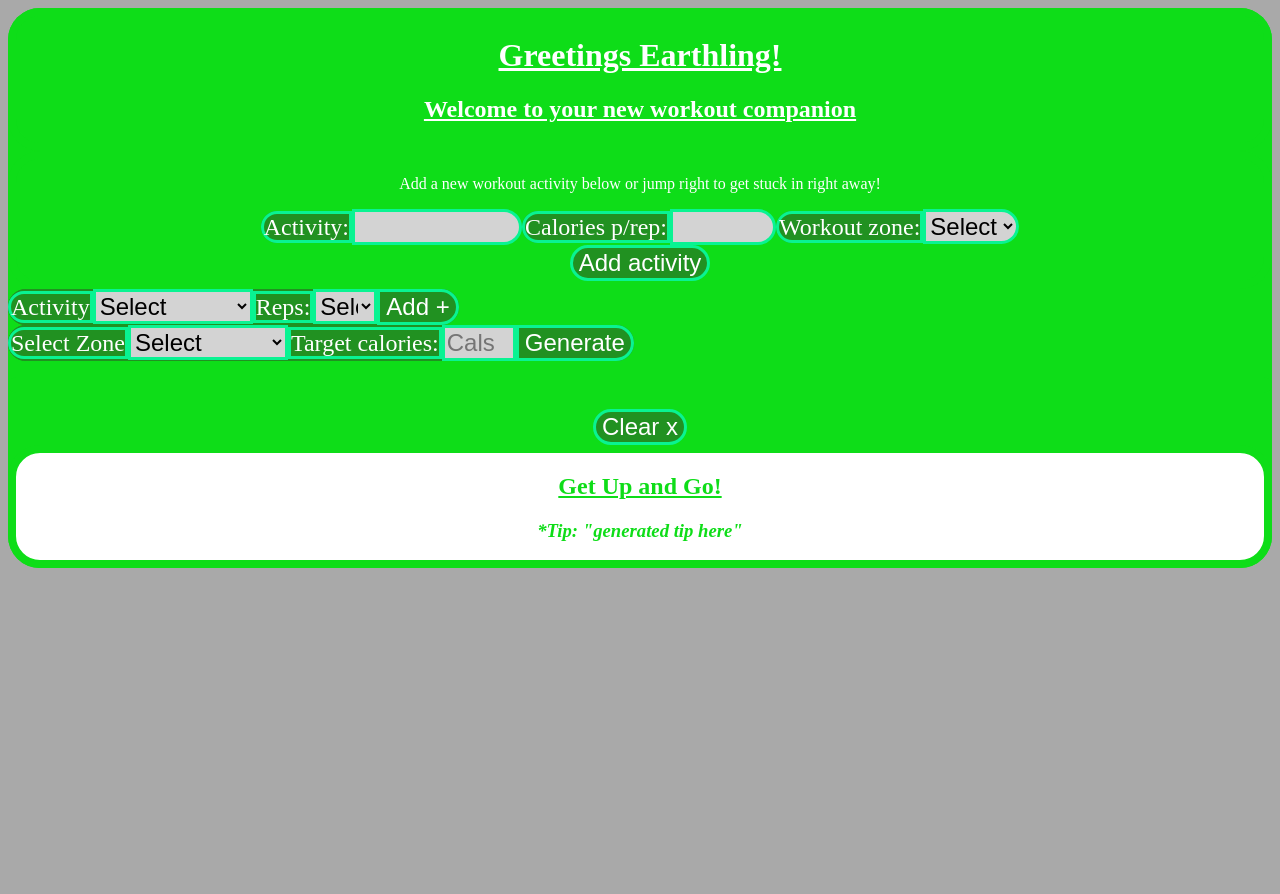
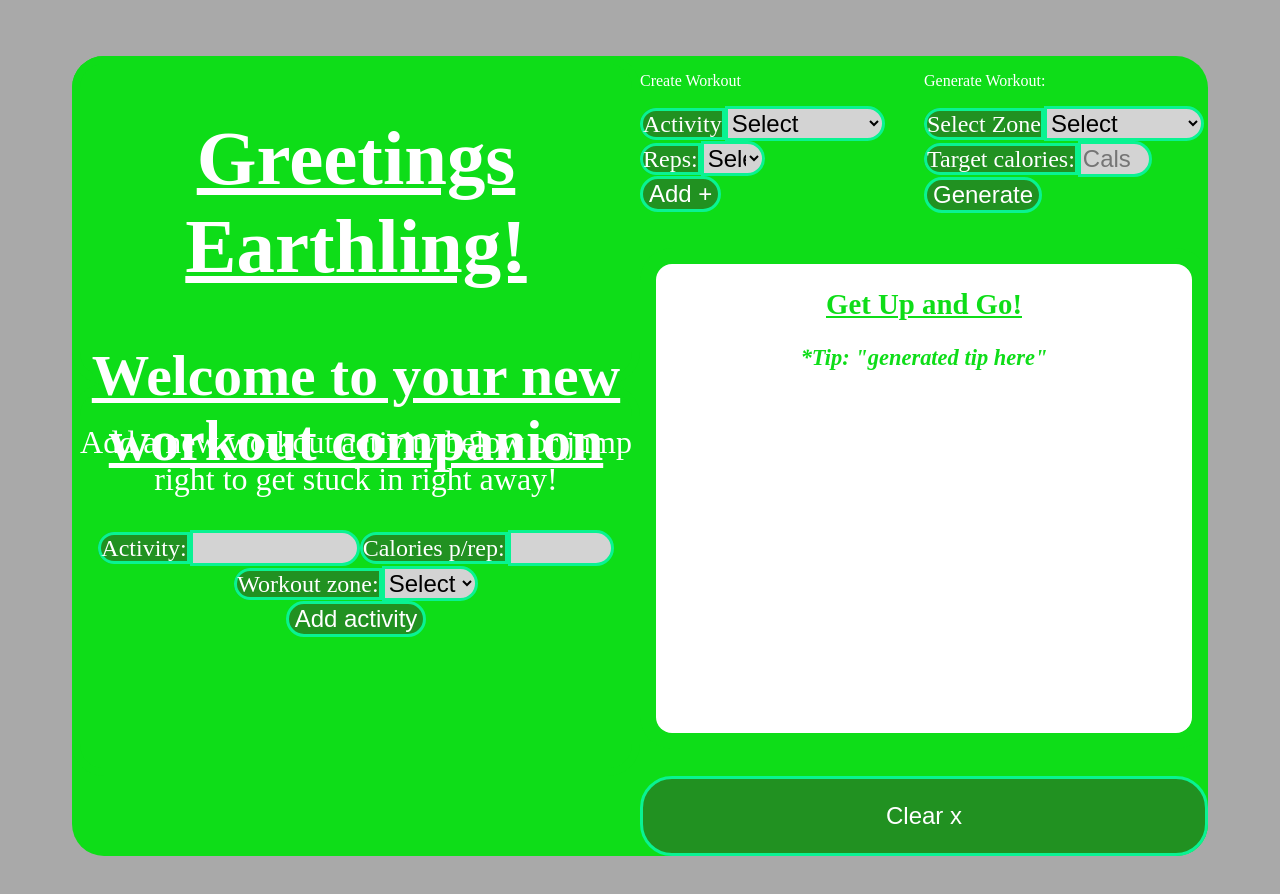
Before and after one commit to LaurieLogger/my-workout-generator, a React (Create React App) app: page / in a window 1280 px wide. Shown: the top 894 px of the page. Before the commit the page ends 800 px from the top, so only its background shows below. Built offline with nearby package versions, Linux system fonts and the light colour scheme.

Commit message:
add some CSS (rudimentary and experimental) to make app clearer. NOTE: Forgot to add tip generator - do asap

```diff
--- a/src/App.css
+++ b/src/App.css
@@ -1,11 +1,27 @@
 .App {
   text-align: center;
+}
+
+.container {
+  display: grid;
   background-color: rgb(14, 221, 24);
+  max-width: 120rem;
+  max-height: 120rem;
+  height: 50rem;
   border-radius: 2rem;
+  grid-template-columns: 50% 25% 25%;
+  grid-template-rows: 21% 20% 49% 10%;
+  grid-template-areas:
+    "header manual-generate auto-generate"
+    "header list-heading list-heading"
+    "description list list"
+    "adder clear clear";
 }
 
 html {
   background-color: darkgray;
+  padding: 4rem;
+  padding-top: 3rem;
 }
 
 /* .App-header {
@@ -35,8 +51,9 @@ html {
 
 .light-panel {
   background-color: white;
-  border: 0.5rem solid rgb(14, 221, 24);
-  border-radius: 2rem;
+  border-radius: 2rem 2rem 0rem 0rem;
+  padding-bottom: 0rem;
+  margin-top: 1.5rem;
 }
 
 h1,
@@ -73,15 +90,15 @@ h2 {
 #select-reps,
 #select-calories {
   width: 4rem;
-  border-radius: 0rem;
+  /* border-radius: 0rem; */
 }
 
-#select-reps-label,
+/* #select-reps-label,
 #select-activity,
 #select-target-cals-label,
 #select-zone {
   border-radius: 0rem;
-}
+} */
 
 #submit-activity,
 .submit-button {
@@ -91,15 +108,72 @@ h2 {
   border: 0.2rem rgb(9, 243, 146) solid;
 }
 
-#add-activity-button,
+/* #add-activity-button,
 #generate-workout {
   border-bottom-left-radius: 0rem;
   border-top-left-radius: 0rem;
+} */
+
+.generator-grouping {
+  /* width: fit-content;
+  height: fit-content; */
+  text-align: left;
 }
 
-.generator-grouping {
-  background-color: rgb(33, 145, 33);
-  border-radius: 2rem;
-  width: fit-content;
-  text-align: center;
+/* positioning ///////////////////////////////////////////// */
+
+/* "header manual-generate auto-generate"
+    "description list-heading list-heading"
+    "description list list"
+    "adder clear clear" */
+
+.title {
+  grid-area: header;
+  font-size: 2.4rem;
+  position: relative;
 }
+
+.adder-text {
+  grid-area: description;
+  font-size: 2rem;
+}
+
+.adder {
+  grid-area: adder;
+}
+
+.clear {
+  grid-area: clear;
+}
+
+.manual-generate {
+  grid-area: manual-generate;
+  padding-top: 0rem;
+}
+
+.auto-generate {
+  grid-area: auto-generate;
+  padding-top: 0rem;
+}
+
+.workout-header {
+  grid-area: list-heading;
+  border-top: 1rem rgb(14, 221, 24) solid;
+  border-left: 1rem rgb(14, 221, 24) solid;
+  border-right: 1rem rgb(14, 221, 24) solid;
+  padding-bottom: 1rem;
+  font-size: larger;
+}
+
+.list-panel {
+  grid-area: list;
+  background-color: white;
+  border-bottom: 1rem rgb(14, 221, 24) solid;
+  border-left: 1rem rgb(14, 221, 24) solid;
+  border-right: 1rem rgb(14, 221, 24) solid;
+  border-radius: 0rem 0rem 2rem 2rem;
+  margin-top: 0rem;
+  padding: 2rem;
+  font-size: 1.7rem;
+  font-family: fantasy;
+}
--- a/src/App.js
+++ b/src/App.js
@@ -6,9 +6,11 @@ import WorkoutProvider from "./components/WorkoutProvider";
 function App() {
   return (
     <div className="App">
-      <Title />
-      <WorkoutProvider />
-      <WorkoutHeading />
+      <div className="container">
+        <Title />
+        <WorkoutProvider />
+        <WorkoutHeading />
+      </div>
     </div>
   );
 }
--- a/src/components/BankAdder.jsx
+++ b/src/components/BankAdder.jsx
@@ -32,13 +32,13 @@ const BankAdder = ({ setActivityBank }) => {
   };
 
   return (
-    <section className="dark-panel">
-      <p className="light-text">
+    <section className="dark-panel adder-and-text">
+      <p className="light-text adder-text">
         Add a new workout activity below or jump right to get stuck in right
         away!
       </p>
 
-      <form onSubmit={handleSubmit}>
+      <form onSubmit={handleSubmit} className="adder">
         <label htmlFor="activity-input" className="input-label light-text">
           Activity:
         </label>
--- a/src/components/GeneratedWorkoutListItems.jsx
+++ b/src/components/GeneratedWorkoutListItems.jsx
@@ -57,7 +57,8 @@ const GeneratedWorkoutListItems = ({ setWorkoutListItems, activityBank }) => {
   };
 
   return (
-    <section className="generator-grouping">
+    <section className="generator-grouping auto-generate">
+      <p className="light-text">Generate Workout:</p>
       <form onSubmit={handleGenerateWorkout} className="generator-grouping">
         <label htmlFor="select-zone" className="input-label light-text">
           Select Zone
@@ -74,8 +75,8 @@ const GeneratedWorkoutListItems = ({ setWorkoutListItems, activityBank }) => {
           <option value={"Arms"}>Arms</option>
           <option value={"Legs"}>Legs</option>
           <option value={"Core"}>Core</option>
-        </select>
-
+        </select>{" "}
+        <br></br>
         <label
           htmlFor="select-calories"
           className="input-label light-text"
@@ -89,8 +90,8 @@ const GeneratedWorkoutListItems = ({ setWorkoutListItems, activityBank }) => {
           type="text"
           className="input-box"
           placeholder="Cals"
-        />
-
+        />{" "}
+        <br></br>
         <button className="light-text submit-button" id="generate-workout">
           Generate
         </button>
--- a/src/components/ManualWorkoutListItems.jsx
+++ b/src/components/ManualWorkoutListItems.jsx
@@ -23,7 +23,8 @@ const ManualWorkoutListItems = ({ setWorkoutListItems, activityBank }) => {
   };
 
   return (
-    <section className="generator-grouping">
+    <section className="generator-grouping manual-generate">
+      <p className="light-text">Create Workout</p>
       <form onSubmit={handleManualWorkoutSubmit} className="generator-grouping">
         <label htmlFor="select-activity" className="input-label light-text">
           Activity
@@ -39,7 +40,8 @@ const ManualWorkoutListItems = ({ setWorkoutListItems, activityBank }) => {
               <option value={activity.activity}>{activity.activity}</option>
             );
           })}
-        </select>
+        </select>{" "}
+        <br></br>
         <label
           htmlFor="select-reps"
           className="input-label light-text"
@@ -58,7 +60,8 @@ const ManualWorkoutListItems = ({ setWorkoutListItems, activityBank }) => {
           <option value="3">3</option>
           <option value="4">4</option>
           <option value="5">5</option>
-        </select>
+        </select>{" "}
+        <br></br>
         <button className="light-text submit-button" id="add-activity-button">
           Add +
         </button>
--- a/src/components/Title.jsx
+++ b/src/components/Title.jsx
@@ -1,7 +1,7 @@
 const Title = () => {
   return (
     <>
-      <div className="dark-panel">
+      <div className="dark-panel title">
         <h1 className="light-text">Greetings Earthling!</h1>
         <h2 id="main-title-sub-heading" className="light-text">
           Welcome to your new workout companion
--- a/src/components/WorkoutHeading.jsx
+++ b/src/components/WorkoutHeading.jsx
@@ -1,7 +1,7 @@
 const WorkoutHeading = () => {
   return (
     <>
-      <div className="light-panel">
+      <div className="light-panel workout-header">
         <h2 className="dark-text">Get Up and Go!</h2>
         <h3 className="tip dark-text">*Tip: "generated tip here"</h3>
       </div>
--- a/src/components/WorkoutList.jsx
+++ b/src/components/WorkoutList.jsx
@@ -24,7 +24,7 @@ const WorkoutList = ({
         setWorkoutListItems={setWorkoutListItems}
       />
 
-      <ul className="light-panel dark-text">
+      <ul className="list-panel dark-text">
         {workoutListItems.map(({ activity, reps }, index) => {
           return (
             <li className="list-text" key={index}>
@@ -34,7 +34,11 @@ const WorkoutList = ({
         })}
       </ul>
 
-      <button onClick={handleClear} className="light-text" id="submit-activity">
+      <button
+        onClick={handleClear}
+        id="submit-activity"
+        className="clear light-text"
+      >
         Clear x
       </button>
     </>
```
Also changed, not shown: src/components/WorkoutProvider.jsx (+0 -34 lines).
